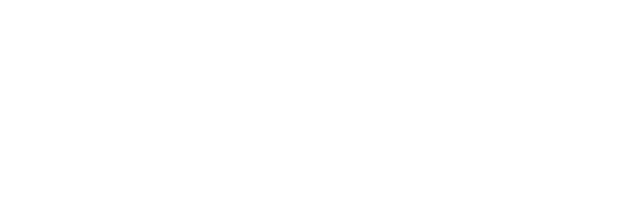
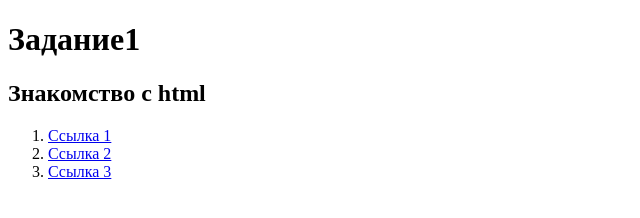
Before and after one commit to Elizs01/task-html, a website: page src/index.html in a window 1280 px wide. Shown: the whole page, without its empty margins (0-640 px from the left). Drawn offline with Linux system fonts and the light colour scheme.

Commit message:
Задание по HTML

```diff
--- a/src/index.html
+++ b/src/index.html
@@ -3,5 +3,19 @@
     <head>
         <title>HTML</title>
     </head>
-    <body></body>
+    <body>
+        <h1>Задание1</h1>
+        <h2>Знакомство с html</h2>
+        <ol>
+            <li>
+                <a href="https://new-edu.tensor.ru/course/view.php?id=157"
+                    >Ссылка 1</a
+                >
+            </li>
+            <li>
+                <a href="https://n.sbis.ru/frontend-school/docs">Ссылка 2</a>
+            </li>
+            <li><a href="https://docs.github.com/en">Ссылка 3</a></li>
+        </ol>
+    </body>
 </html>
```
Also changed, not shown: 1 other file.
